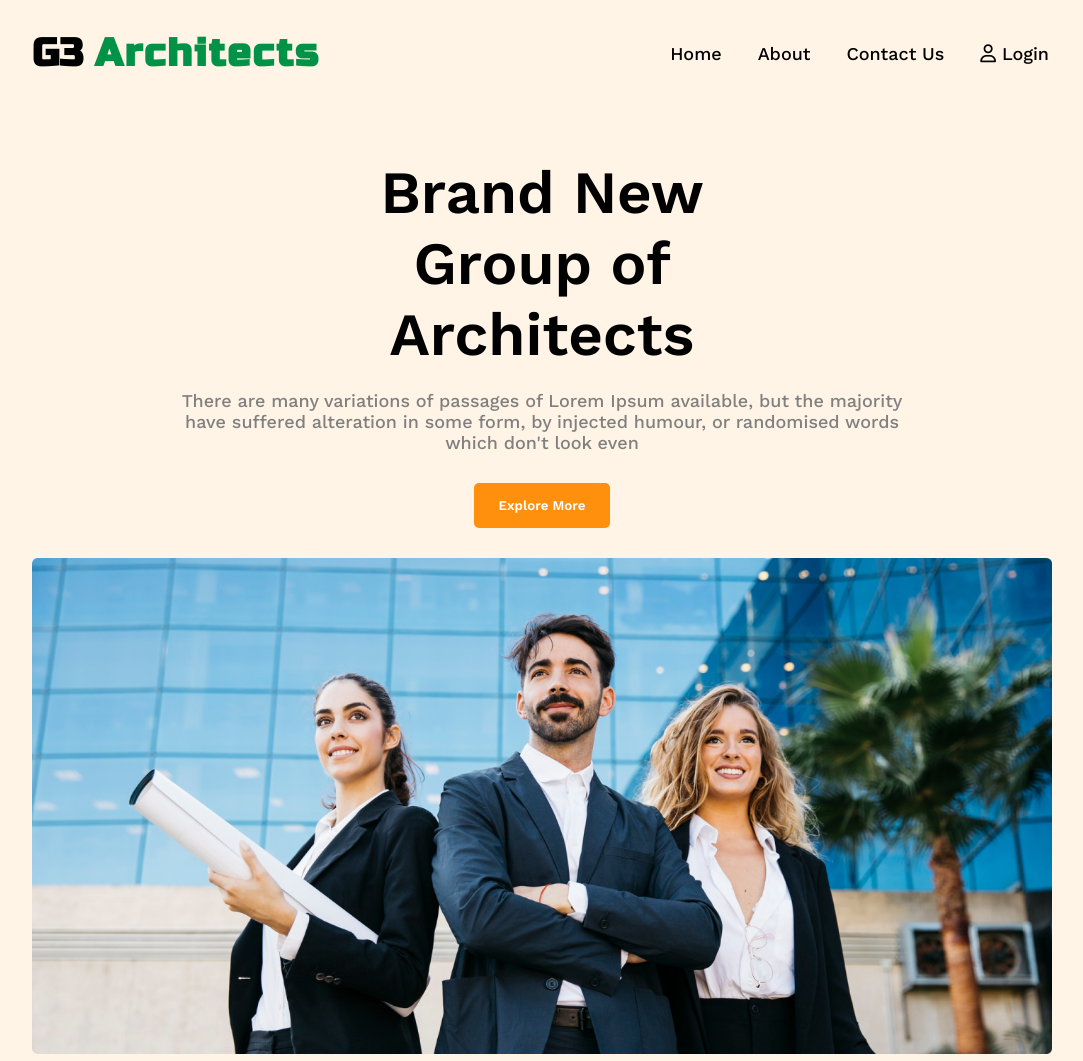
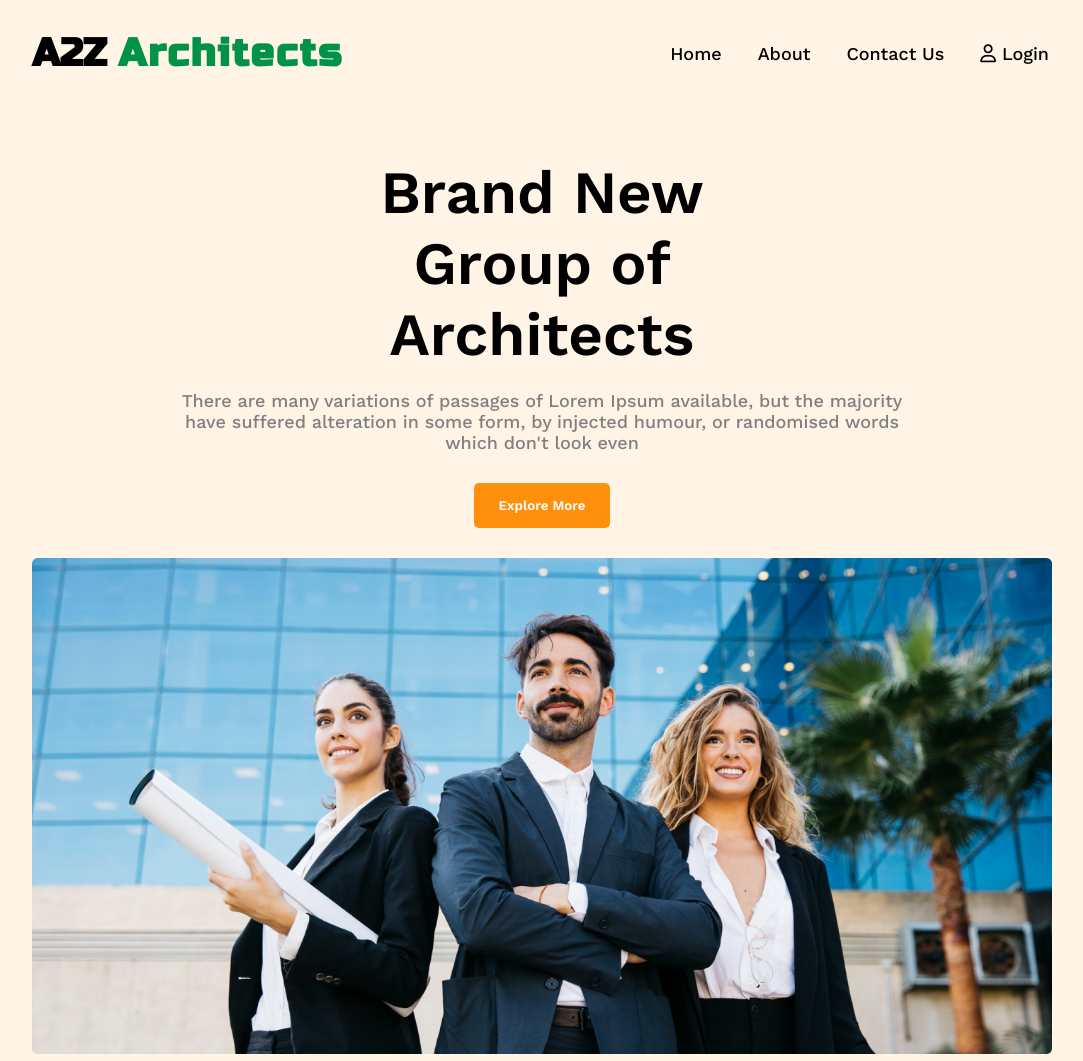
Before and after one commit to ahsanulhoqueabir/A2Z-Architecture, a plain HTML site: page index.html in a window 1280 px wide. Shown: the top 1061 px of the page, without its empty margins (98-1181 px from the left). Drawn offline with nearby package versions, Linux system fonts and the light colour scheme; a web font is replaced by a local one.

Commit message:
Update index.html

```diff
--- a/index.html
+++ b/index.html
@@ -18,7 +18,7 @@
 <header>
 	<nav>
 		<div class="logo">
-			<h2> G3 <span class="logo-t">Architects</span></h2>
+			<h2> A2Z <span class="logo-t">Architects</span></h2>
 		</div>
 <!--Navbar Starts From here -->
 		<div class="navbar">
```
